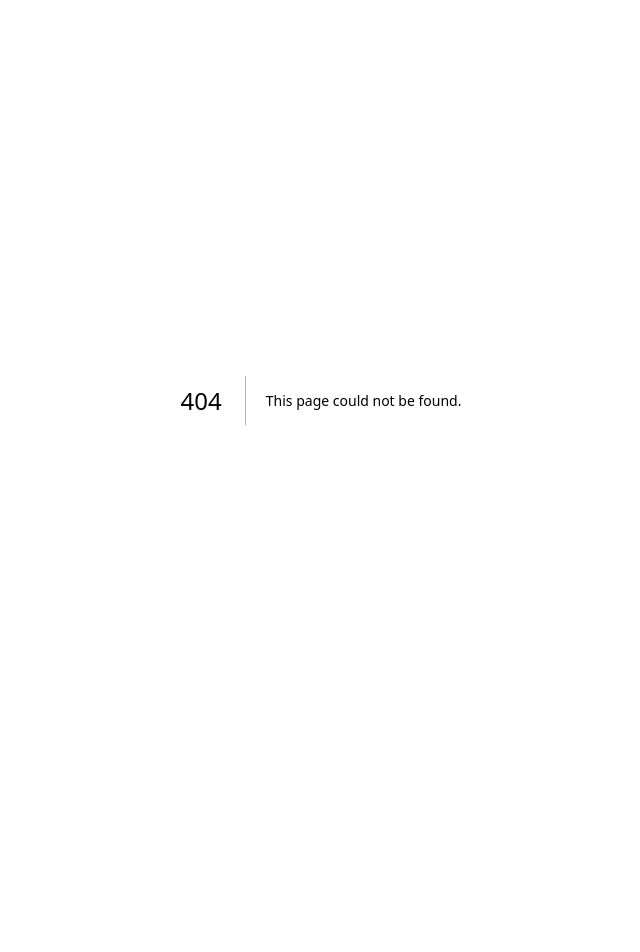
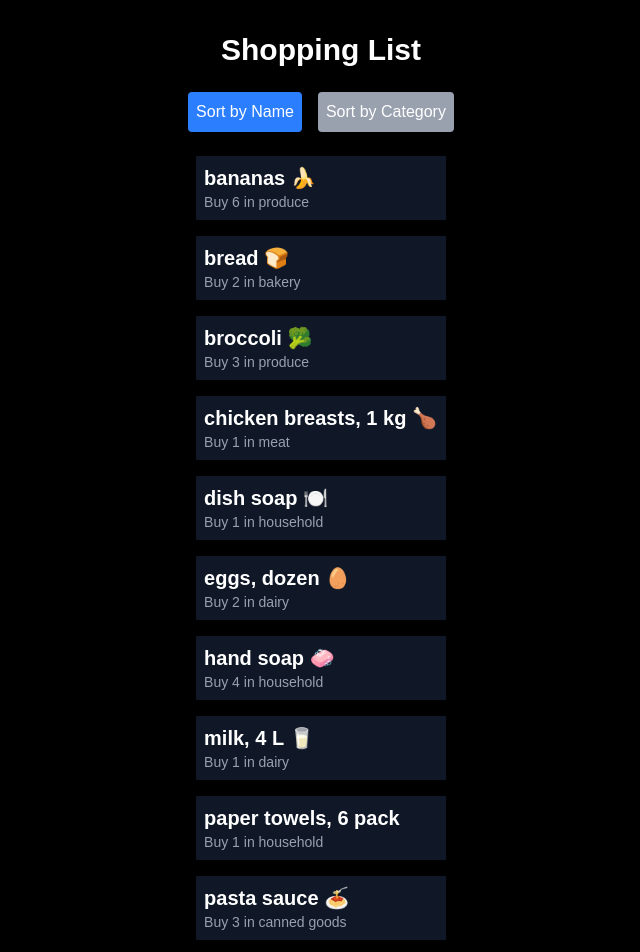
Before and after one commit to zander1650/cprg306-assignments, a Next.js app: page /week-6 in a window 1280 px wide. Before the commit this address had no page. Shown: the top 952 px of the page, without its empty margins (319-959 px from the left). Before the commit the page ends 800 px from the top, so only its background shows below. Built offline with nearby package versions, Linux system fonts and the light colour scheme.

Commit message:
week 6 files

```diff
--- a/app/globals.css
+++ b/app/globals.css
@@ -11,9 +11,7 @@
   --font-sans: var(--font-geist-sans);
   --font-mono: var(--font-geist-mono);
 }
-body {
-  background-color: black;
-}
+
 
 @media (prefers-color-scheme: dark) {
   :root {
--- a/app/page.js
+++ b/app/page.js
@@ -22,6 +22,10 @@
       <Link href="/week-5" >
         Go to Week 5
       </Link>
+      <br />
+      <Link href="/week-6" >
+        Go to Week 6
+      </Link>
 
     </main>
   );
--- a/app/week-5/page.js
+++ b/app/week-5/page.js
@@ -2,5 +2,4 @@
 
 export default function Page() {
   return <NewItem />;
-  bg-Black
 }
--- /dev/null
+++ b/app/week-6/item-list.js
@@ -0,0 +1,60 @@
+"use client";
+
+import { useState } from "react";
+import Item from "./item";
+import items from "./items.json";
+
+export default function ItemList() {
+  const [sortBy, setSortBy] = useState("name");
+
+  // Sort the items
+  const sortedItems = [...items].sort((a, b) => {
+    if (sortBy === "name") {
+      return a.name.localeCompare(b.name);
+    } else if (sortBy === "category") {
+      return a.category.localeCompare(b.category);
+    }
+  });
+
+
+
+  const itemElements = [];
+  for (let i = 0; i < sortedItems.length; i++) {
+    const item = sortedItems[i];
+    itemElements.push(
+      <Item
+        key={item.id}
+        name={item.name}
+        quantity={item.quantity}
+        category={item.category}
+      />
+    );
+  }
+
+  return (
+    <div>
+        {/*Buttons */}
+      <div className="mb-4">
+        <button
+          onClick={() => setSortBy("name")}
+          className={`p-2 m-2 ${
+            sortBy === "name" ? "bg-blue-500" : "bg-gray-400"
+          } text-white rounded`}
+        >
+          Sort by Name
+        </button>
+        <button
+          onClick={() => setSortBy("category")}
+          className={`p-2 m-2 ${
+            sortBy === "category" ? "bg-blue-500" : "bg-gray-400"
+          } text-white rounded`}
+        >
+          Sort by Category
+        </button>
+      </div>
+
+      {/* Display the items*/}
+      <ul>{itemElements}</ul>
+    </div>
+  );
+}
--- /dev/null
+++ b/app/week-6/item.js
@@ -0,0 +1,10 @@
+export default function Item({ name, quantity, category }) {
+  return (
+    <li className="p-2 m-4 bg-gray-900 max-w-sm">
+      <div className="text-xl font-bold text-white">{name}</div>
+      <div className="text-sm text-gray-400">
+        Buy {quantity} in {category}
+      </div>
+    </li>
+  );
+}
--- /dev/null
+++ b/app/week-6/items.json
@@ -0,0 +1,74 @@
+[
+  {
+    "id": "1h2GJKH12gkHG31h1H",
+    "name": "milk, 4 L 🥛",
+    "quantity": 1,
+    "category": "dairy"
+  },
+  {
+    "id": "2KJH3k2j3H1k2J3K1H",
+    "name": "bread 🍞",
+    "quantity": 2,
+    "category": "bakery"
+  },
+  {
+    "id": "3h2KJH3k2j3H1k2J3",
+    "name": "eggs, dozen 🥚",
+    "quantity": 2,
+    "category": "dairy"
+  },
+  {
+    "id": "4k2J3K1H2GJKH12gk",
+    "name": "bananas 🍌",
+    "quantity": 6,
+    "category": "produce"
+  },
+  {
+    "id": "5H1h1H2KJH3k2j3H",
+    "name": "broccoli 🥦",
+    "quantity": 3,
+    "category": "produce"
+  },
+  {
+    "id": "6H1k2J3K1H2GJKH1",
+    "name": "chicken breasts, 1 kg 🍗",
+    "quantity": 1,
+    "category": "meat"
+  },
+  {
+    "id": "7gkHG31h1H2KJH3k",
+    "name": "pasta sauce 🍝",
+    "quantity": 3,
+    "category": "canned goods"
+  },
+  {
+    "id": "8j3H1k2J3K1H2GJK",
+    "name": "spaghetti, 454 g 🍝",
+    "quantity": 2,
+    "category": "dry goods"
+  },
+  {
+    "id": "9H12gkHG31h1H2KJ",
+    "name": "toilet paper, 12 pack 🧻",
+    "quantity": 1,
+    "category": "household"
+  },
+  {
+    "id": "10H3k2j3H1k2J3K1",
+    "name": "paper towels, 6 pack ",
+    "quantity": 1,
+    "category": "household"
+  },
+  {
+    "id": "11k2J3K1H2GJKH12",
+    "name": "dish soap 🍽️",
+    "quantity": 1,
+    "category": "household"
+  },
+  {
+    "id": "12GJKH12gkHG31h1",
+    "name": "hand soap 🧼",
+    "quantity": 4,
+    "category": "household"
+  }
+]
--- /dev/null
+++ b/app/week-6/page.js
@@ -0,0 +1,10 @@
+import ItemList from "./item-list";
+
+export default function Page() {
+  return (
+    <main className="flex flex-col items-center justify-center min-h-screen bg-black p-4">
+      <h1 className="text-3xl font-bold text-white m-4">Shopping List</h1>
+      <ItemList />
+    </main>
+  );
+}
```
